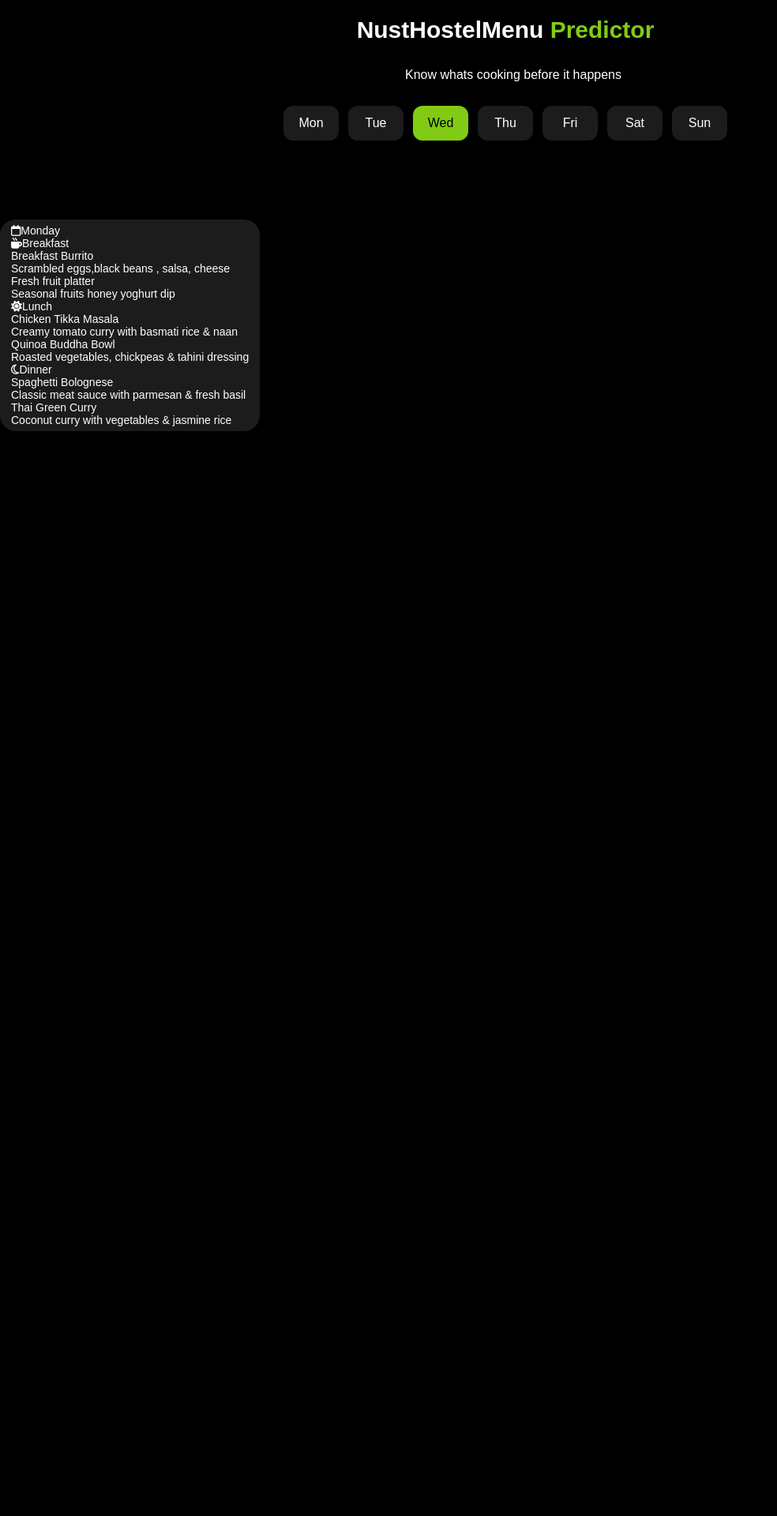
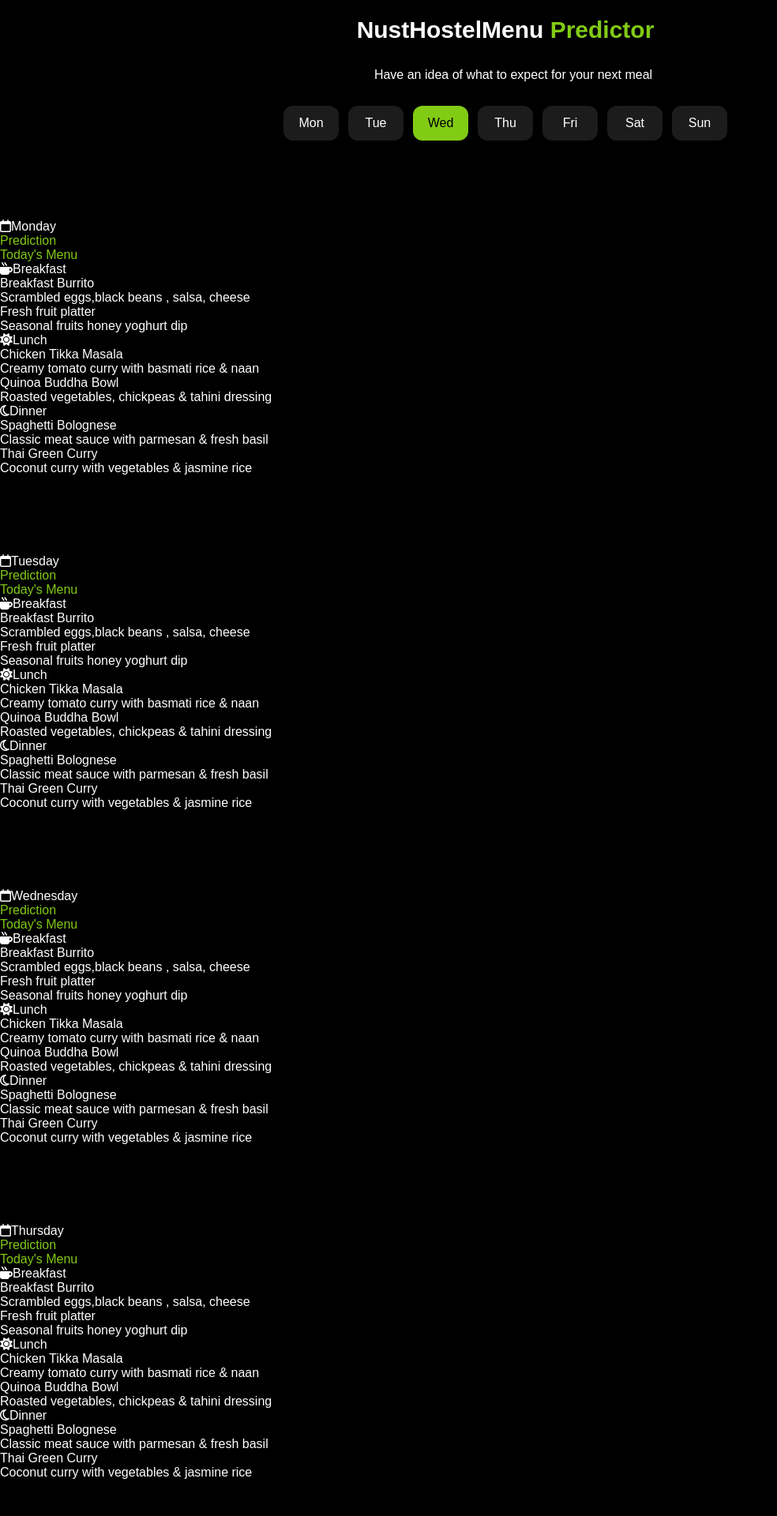
Before and after one commit to lisa-ce/hostelMasetro, a PHP site: page / in a window 1280 px wide. Shown: the top 1920 px of the page at 79% size, without its empty margins (0-984 px from the left). Before the commit the page ends 546 px from the top, so only its background shows below. Run offline with PHP 8.4, Linux system fonts and the light colour scheme.

Commit message:
added new tagline

```diff
--- a/index.html
+++ b/index.html
@@ -17,7 +17,7 @@
       NustHostelMenu <span class="predictor">Predictor</span>
     </p>
     <p class="tagline">
-      Know whats cooking before it happens
+      Have an idea of what to expect for your next meal
     </p>
 <div class="btnrow">
     <button>Mon</button>
@@ -33,8 +33,263 @@
 
   <div class="menus">
     <img src="calendar-regular-full.svg" alt="calendar-regular-full" class="limeicon">
-    <div class="mon">
-      <p class="day"><i class="fa-regular fa-calendar"></i>Monday</p>
+    <div class="monday">
+      <p class="day "><i class="fa-regular fa-calendar"></i>Monday</p>
+      <div class="prediction">
+        <p class="prediction-style">Prediction</p>
+        <p class="prediction-style">Today's Menu</p>
+
+      </div>
+
+      <p class="breakfast"><i class="fa-solid fa-mug-hot"></i>Breakfast</p>
+      <div class="description">
+        <p class="first-part">Breakfast Burrito</p>
+        <p class="description-ofbreakfast">Scrambled eggs,black beans , salsa, cheese</p>
+        <p class="second-part">Fresh fruit platter</p>
+        <p class="description-ofbreakfast">Seasonal fruits honey yoghurt dip</p>
+
+
+
+
+        <p class="breakfast"> <i class="fa-solid fa-sun"></i>Lunch</p>
+
+      <div class="description">
+        <p class="first-part">Chicken Tikka Masala</p>
+        <p class="description-ofbreakfast">Creamy tomato curry with basmati rice & naan</p>
+        <p class="second-part">Quinoa Buddha Bowl</p>
+        <p class="description-ofbreakfast">Roasted vegetables, chickpeas & tahini dressing</p>
+
+
+         <p class="breakfast"><i class="fa-regular fa-moon"></i>Dinner</p>
+
+      <div class="description">
+        <p class="first-part">Spaghetti Bolognese</p>
+        <p class="description-ofbreakfast">Classic meat sauce with parmesan & fresh basil</p>
+        <p class="second-part">Thai Green Curry</p>
+        <p class="description-ofbreakfast">Coconut curry with vegetables & jasmine rice</p>
+      </div>
+    </div>
+
+
+  <!-- tuesday -->
+   <div class="menus">
+    <img src="calendar-regular-full.svg" alt="calendar-regular-full" class="limeicon">
+    <div class="monday">
+      <p class="day "><i class="fa-regular fa-calendar"></i>Tuesday</p>
+      <div class="prediction">
+        <p class="prediction-style">Prediction</p>
+        <p class="prediction-style">Today's Menu</p>
+
+      </div>
+
+      <p class="breakfast"><i class="fa-solid fa-mug-hot"></i>Breakfast</p>
+      <div class="description">
+        <p class="first-part">Breakfast Burrito</p>
+        <p class="description-ofbreakfast">Scrambled eggs,black beans , salsa, cheese</p>
+        <p class="second-part">Fresh fruit platter</p>
+        <p class="description-ofbreakfast">Seasonal fruits honey yoghurt dip</p>
+
+
+
+
+        <p class="breakfast"> <i class="fa-solid fa-sun"></i>Lunch</p>
+
+      <div class="description">
+        <p class="first-part">Chicken Tikka Masala</p>
+        <p class="description-ofbreakfast">Creamy tomato curry with basmati rice & naan</p>
+        <p class="second-part">Quinoa Buddha Bowl</p>
+        <p class="description-ofbreakfast">Roasted vegetables, chickpeas & tahini dressing</p>
+
+
+         <p class="breakfast"><i class="fa-regular fa-moon"></i>Dinner</p>
+
+      <div class="description">
+        <p class="first-part">Spaghetti Bolognese</p>
+        <p class="description-ofbreakfast">Classic meat sauce with parmesan & fresh basil</p>
+        <p class="second-part">Thai Green Curry</p>
+        <p class="description-ofbreakfast">Coconut curry with vegetables & jasmine rice</p>
+      </div>
+    </div>
+
+
+  <!-- wednesday -->
+
+  <div class="menus">
+    <img src="calendar-regular-full.svg" alt="calendar-regular-full" class="limeicon">
+    <div class="monday">
+      <p class="day "><i class="fa-regular fa-calendar"></i>Wednesday</p>
+      <div class="prediction">
+        <p class="prediction-style">Prediction</p>
+        <p class="prediction-style">Today's Menu</p>
+
+      </div>
+
+      <p class="breakfast"><i class="fa-solid fa-mug-hot"></i>Breakfast</p>
+      <div class="description">
+        <p class="first-part">Breakfast Burrito</p>
+        <p class="description-ofbreakfast">Scrambled eggs,black beans , salsa, cheese</p>
+        <p class="second-part">Fresh fruit platter</p>
+        <p class="description-ofbreakfast">Seasonal fruits honey yoghurt dip</p>
+
+
+
+
+        <p class="breakfast"> <i class="fa-solid fa-sun"></i>Lunch</p>
+
+      <div class="description">
+        <p class="first-part">Chicken Tikka Masala</p>
+        <p class="description-ofbreakfast">Creamy tomato curry with basmati rice & naan</p>
+        <p class="second-part">Quinoa Buddha Bowl</p>
+        <p class="description-ofbreakfast">Roasted vegetables, chickpeas & tahini dressing</p>
+
+
+         <p class="breakfast"><i class="fa-regular fa-moon"></i>Dinner</p>
+
+      <div class="description">
+        <p class="first-part">Spaghetti Bolognese</p>
+        <p class="description-ofbreakfast">Classic meat sauce with parmesan & fresh basil</p>
+        <p class="second-part">Thai Green Curry</p>
+        <p class="description-ofbreakfast">Coconut curry with vegetables & jasmine rice</p>
+      </div>
+    </div>
+
+
+  <!-- thursday -->
+   <div class="menus">
+    <img src="calendar-regular-full.svg" alt="calendar-regular-full" class="limeicon">
+    <div class="monday">
+      <p class="day "><i class="fa-regular fa-calendar"></i>Thursday</p>
+      <div class="prediction">
+        <p class="prediction-style">Prediction</p>
+        <p class="prediction-style">Today's Menu</p>
+
+      </div>
+
+      <p class="breakfast"><i class="fa-solid fa-mug-hot"></i>Breakfast</p>
+      <div class="description">
+        <p class="first-part">Breakfast Burrito</p>
+        <p class="description-ofbreakfast">Scrambled eggs,black beans , salsa, cheese</p>
+        <p class="second-part">Fresh fruit platter</p>
+        <p class="description-ofbreakfast">Seasonal fruits honey yoghurt dip</p>
+
+
+
+
+        <p class="breakfast"> <i class="fa-solid fa-sun"></i>Lunch</p>
+
+      <div class="description">
+        <p class="first-part">Chicken Tikka Masala</p>
+        <p class="description-ofbreakfast">Creamy tomato curry with basmati rice & naan</p>
+        <p class="second-part">Quinoa Buddha Bowl</p>
+        <p class="description-ofbreakfast">Roasted vegetables, chickpeas & tahini dressing</p>
+
+
+         <p class="breakfast"><i class="fa-regular fa-moon"></i>Dinner</p>
+
+      <div class="description">
+        <p class="first-part">Spaghetti Bolognese</p>
+        <p class="description-ofbreakfast">Classic meat sauce with parmesan & fresh basil</p>
+        <p class="second-part">Thai Green Curry</p>
+        <p class="description-ofbreakfast">Coconut curry with vegetables & jasmine rice</p>
+      </div>
+    </div>
+
+
+  <!-- friday -->
+
+
+  <div class="menus">
+    <img src="calendar-regular-full.svg" alt="calendar-regular-full" class="limeicon">
+    <div class="monday">
+      <p class="day "><i class="fa-regular fa-calendar"></i>Friday</p>
+      <div class="prediction">
+        <p class="prediction-style">Prediction</p>
+        <p class="prediction-style">Today's Menu</p>
+
+      </div>
+
+      <p class="breakfast"><i class="fa-solid fa-mug-hot"></i>Breakfast</p>
+      <div class="description">
+        <p class="first-part">Breakfast Burrito</p>
+        <p class="description-ofbreakfast">Scrambled eggs,black beans , salsa, cheese</p>
+        <p class="second-part">Fresh fruit platter</p>
+        <p class="description-ofbreakfast">Seasonal fruits honey yoghurt dip</p>
+
+
+
+
+        <p class="breakfast"> <i class="fa-solid fa-sun"></i>Lunch</p>
+
+      <div class="description">
+        <p class="first-part">Chicken Tikka Masala</p>
+        <p class="description-ofbreakfast">Creamy tomato curry with basmati rice & naan</p>
+        <p class="second-part">Quinoa Buddha Bowl</p>
+        <p class="description-ofbreakfast">Roasted vegetables, chickpeas & tahini dressing</p>
+
+
+         <p class="breakfast"><i class="fa-regular fa-moon"></i>Dinner</p>
+
+      <div class="description">
+        <p class="first-part">Spaghetti Bolognese</p>
+        <p class="description-ofbreakfast">Classic meat sauce with parmesan & fresh basil</p>
+        <p class="second-part">Thai Green Curry</p>
+        <p class="description-ofbreakfast">Coconut curry with vegetables & jasmine rice</p>
+      </div>
+    </div>
+
+
+  <!-- saturday -->
+
+  <div class="menus">
+    <img src="calendar-regular-full.svg" alt="calendar-regular-full" class="limeicon">
+    <div class="monday">
+      <p class="day "><i class="fa-regular fa-calendar"></i>Saturday</p>
+      <div class="prediction">
+        <p class="prediction-style">Prediction</p>
+        <p class="prediction-style">Today's Menu</p>
+
+      </div>
+
+      <p class="breakfast"><i class="fa-solid fa-mug-hot"></i>Breakfast</p>
+      <div class="description">
+        <p class="first-part">Breakfast Burrito</p>
+        <p class="description-ofbreakfast">Scrambled eggs,black beans , salsa, cheese</p>
+        <p class="second-part">Fresh fruit platter</p>
+        <p class="description-ofbreakfast">Seasonal fruits honey yoghurt dip</p>
+
+
+
+
+        <p class="breakfast"> <i class="fa-solid fa-sun"></i>Lunch</p>
+
+      <div class="description">
+        <p class="first-part">Chicken Tikka Masala</p>
+        <p class="description-ofbreakfast">Creamy tomato curry with basmati rice & naan</p>
+        <p class="second-part">Quinoa Buddha Bowl</p>
+        <p class="description-ofbreakfast">Roasted vegetables, chickpeas & tahini dressing</p>
+
+
+         <p class="breakfast"><i class="fa-regular fa-moon"></i>Dinner</p>
+
+      <div class="description">
+        <p class="first-part">Spaghetti Bolognese</p>
+        <p class="description-ofbreakfast">Classic meat sauce with parmesan & fresh basil</p>
+        <p class="second-part">Thai Green Curry</p>
+        <p class="description-ofbreakfast">Coconut curry with vegetables & jasmine rice</p>
+      </div>
+    </div>
+
+  <!-- sunday -->
+
+  <div class="menus">
+    <img src="calendar-regular-full.svg" alt="calendar-regular-full" class="limeicon">
+    <div class="monday">
+      <p class="day "><i class="fa-regular fa-calendar"></i>Sunday</p>
+      <div class="prediction">
+        <p class="prediction-style">Prediction</p>
+        <p class="prediction-style">Today's Menu</p>
+
+      </div>
 
       <p class="breakfast"><i class="fa-solid fa-mug-hot"></i>Breakfast</p>
       <div class="description">
--- a/style.css
+++ b/style.css
@@ -67,3 +67,8 @@ button{
   background-color: rgb(130, 203, 21);
   mix-blend-mode: multiply;
 } */
+
+.prediction-style{
+ color: rgb(130, 203, 21);
+
+}
```
